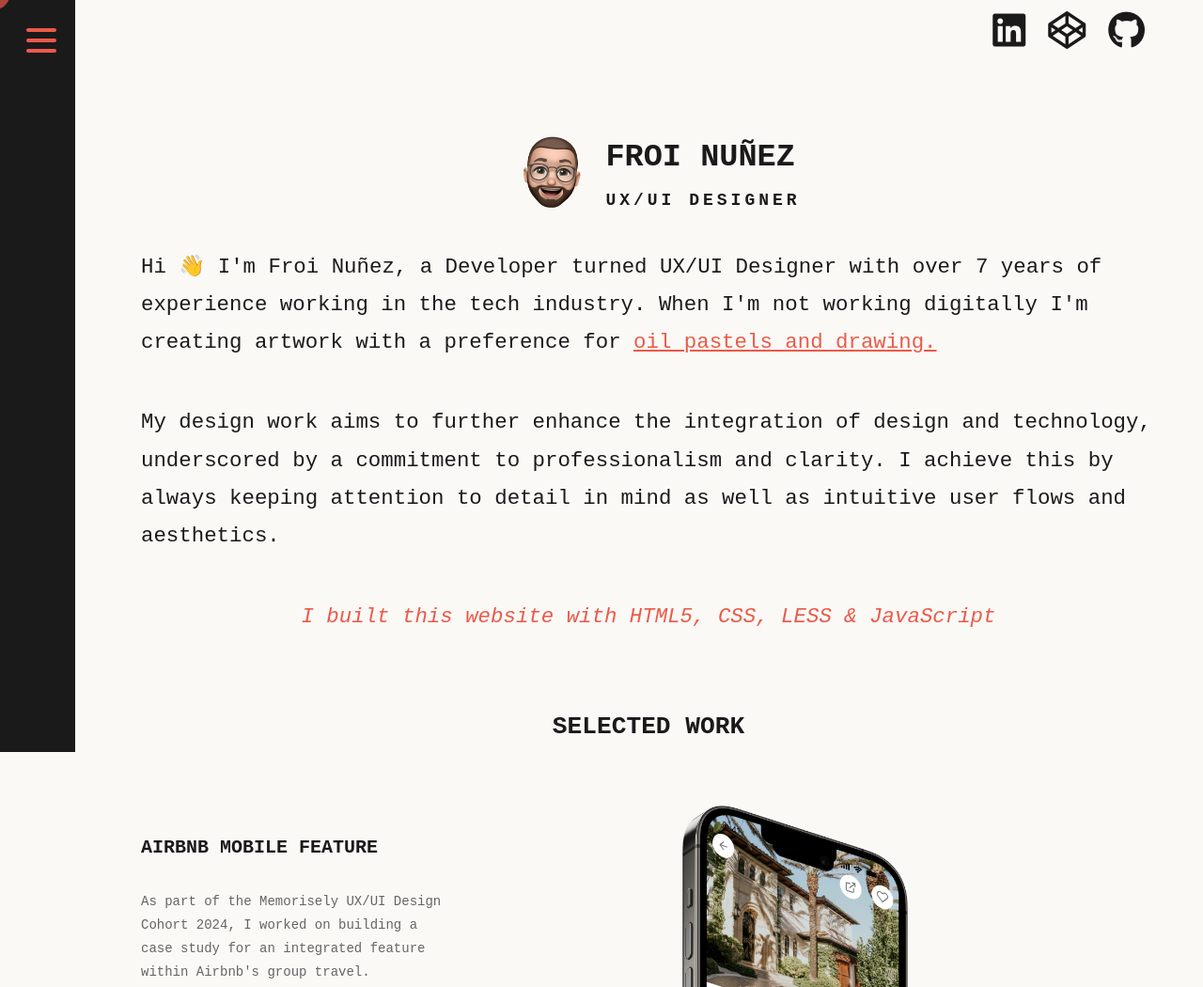
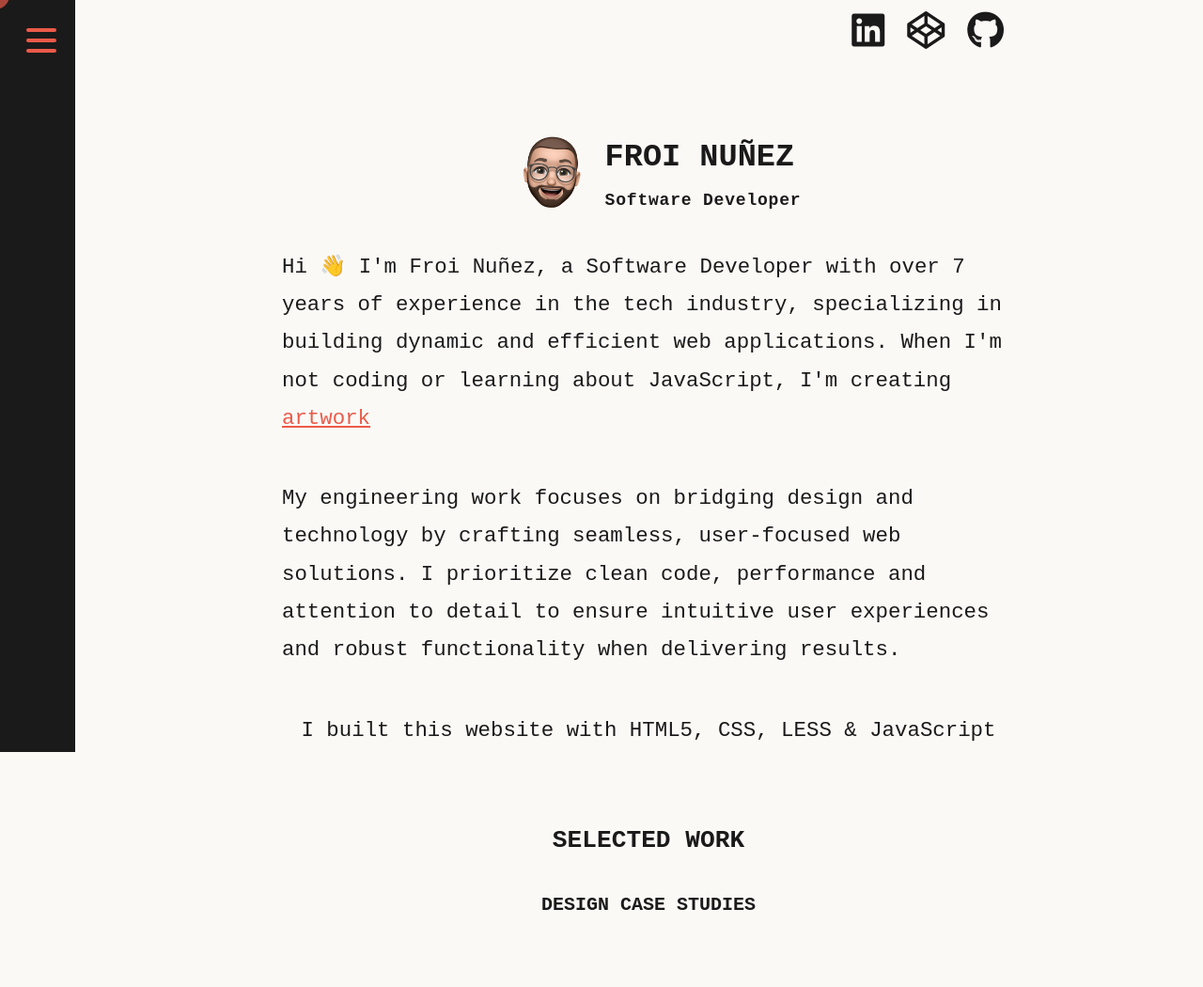
Before and after one commit to fnez/fnez.github.io, a plain HTML site: page index.html in a window 1280 px wide. Shown: the top 1050 px of the page at 94% size. Drawn offline with Linux system fonts and the light colour scheme.

Commit message:
copy update, style small update

```diff
--- a/index.html
+++ b/index.html
@@ -68,32 +68,26 @@
             />
             <div class="introTextContainer">
               <h1>FROI NUÑEZ</h1>
-              <h2>UX/UI DESIGNER</h2>
+              <h2>Software Developer</h2>
             </div>
           </div>
           <p>
-            Hi </span><span>&#128075; I'm Froi Nuñez, a Developer turned UX/UI Designer with over 7 years of experience working in the tech industry. When I'm not working digitally I'm creating artwork with a preference for
-            <a
+            Hi </span><span>&#128075; I'm Froi Nuñez, a Software Developer with over 7 years of experience in the tech industry, specializing in building dynamic and efficient web applications. When I'm not coding or learning about JavaScript, I'm creating <a
               class="link"
               href="https://www.instagram.com/froi.nunez.art/"
               target="_blank"
-            >
-              oil pastels and drawing.</a
-            >
+            >artwork</a>
           </p>
           <p>
-            My design work aims to further enhance the integration of design and
-            technology, underscored by a commitment to professionalism and
-            clarity. I achieve this by always keeping attention to detail in
-            mind as well as intuitive user flows and aesthetics.
+            My engineering work focuses on bridging design and technology by crafting seamless, user-focused web solutions. I prioritize clean code, performance and attention to detail to ensure intuitive user experiences and robust functionality when delivering results.
           </p>
-
-          <p class="info">
+          <p>
             I built this website with HTML5, CSS, LESS & JavaScript
           </p>
         </section>
         <section id="work" class="section work">
           <h3>SELECTED WORK</h3>
+          <h4>DESIGN CASE STUDIES</h4>
           <div class="projectContainer">
             <div class="project">
               <div class="projectInfo">
@@ -227,7 +221,7 @@
         </section>
         <section id="resume" class="section resume">
           <h3>RESUME</h3>
-          <a class="button" target="_blank" href="./files/Froi_Nunez_Resume.pdf" download>Download Resume</a>
+          <a class="button" target="_blank" href="./files/Froi_Nunez_Frontend_Engineer_Resume.pdf" download>Download Resume</a>
         </section>
       </div>
     </div>
--- a/styles/styles.less
+++ b/styles/styles.less
@@ -135,8 +135,7 @@ body {
   .sectionsContainer {
     transition: 0.5s;
     margin-left: 22%;
-    padding: 0 50px;
-    // cursor: default;
+    padding: 0 200px;
     &.expanded {
       margin-left: 100px;
     }
@@ -177,7 +176,7 @@ body {
           }
           h2 {
             font-size: 18px;
-            letter-spacing: 4px;
+            letter-spacing: 0.05rem;
           }
           img {
             max-width: 116px;
@@ -225,7 +224,7 @@ body {
                   font-style: italic;
                   color: #eb5a49;
                   text-decoration: none;
-                  font-size: 12px;
+                  font-size: 14px;
                   text-align: center;
                 }
               }
```
Also changed, not shown: styles/styles.css, 3 other files.
